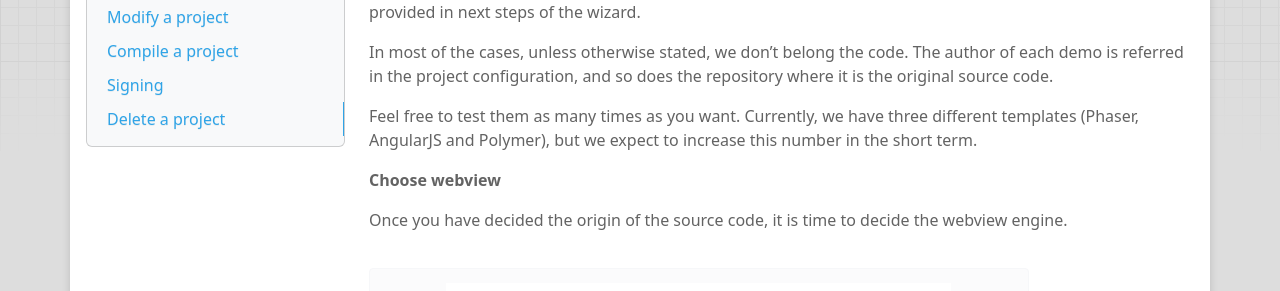
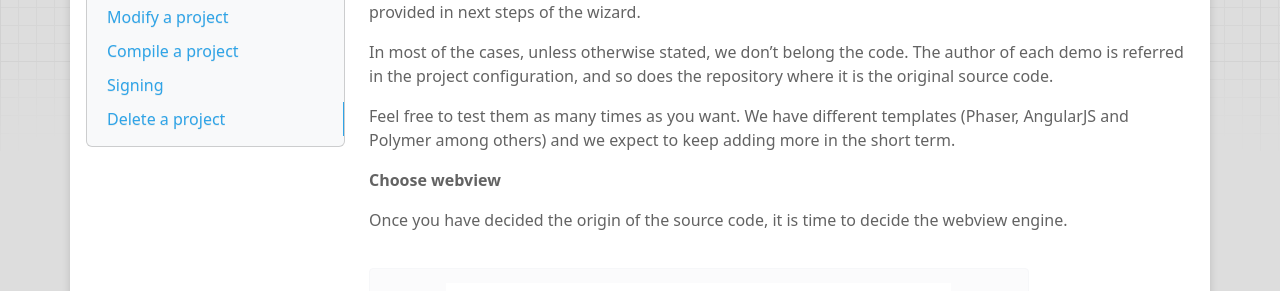
Before and after one commit to CocoonIO/cocoon-cloud-doc, an MkDocs documentation site: the page built from docs/user-guide/project-creation.md, in a window 1280 px wide and 900 px high, scrolled down 2509 px. Shown: the part 155-446 px from the top of the window. Built offline with MkDocs 1.6.1, drawn with Linux system fonts in a browser that asks for light colours; nearby versions of some CDN libraries; old or Windows-style settings are respelled for this version of MkDocs.

Commit message:
There are no longer only three templates. Updated.

```diff
--- a/docs/user-guide/project-creation.md
+++ b/docs/user-guide/project-creation.md
@@ -59,7 +59,7 @@ This is the fastest way to have a Cocoon project compiled and configured in orde
 
 In most of the cases, unless otherwise stated, we don't belong the code. The author of each demo is referred in the project configuration, and so does the repository where it is the original source code.
 
-Feel free to test them as many times as you want. Currently, we have three different templates (Phaser, AngularJS and Polymer), but we expect to increase this number in the short term.
+Feel free to test them as many times as you want. We have different templates (Phaser, AngularJS and Polymer among others) and we expect to keep adding more in the short term.
 
 **Choose webview**
 
```
